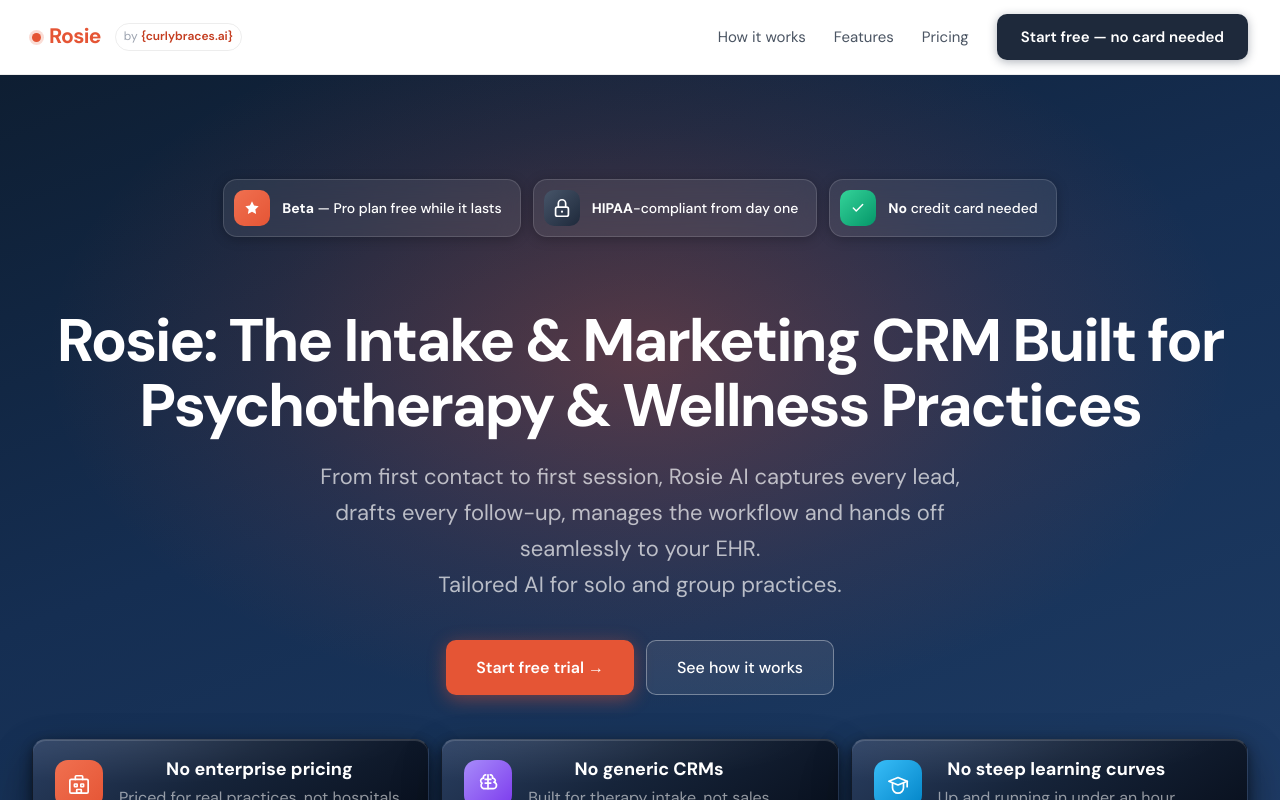
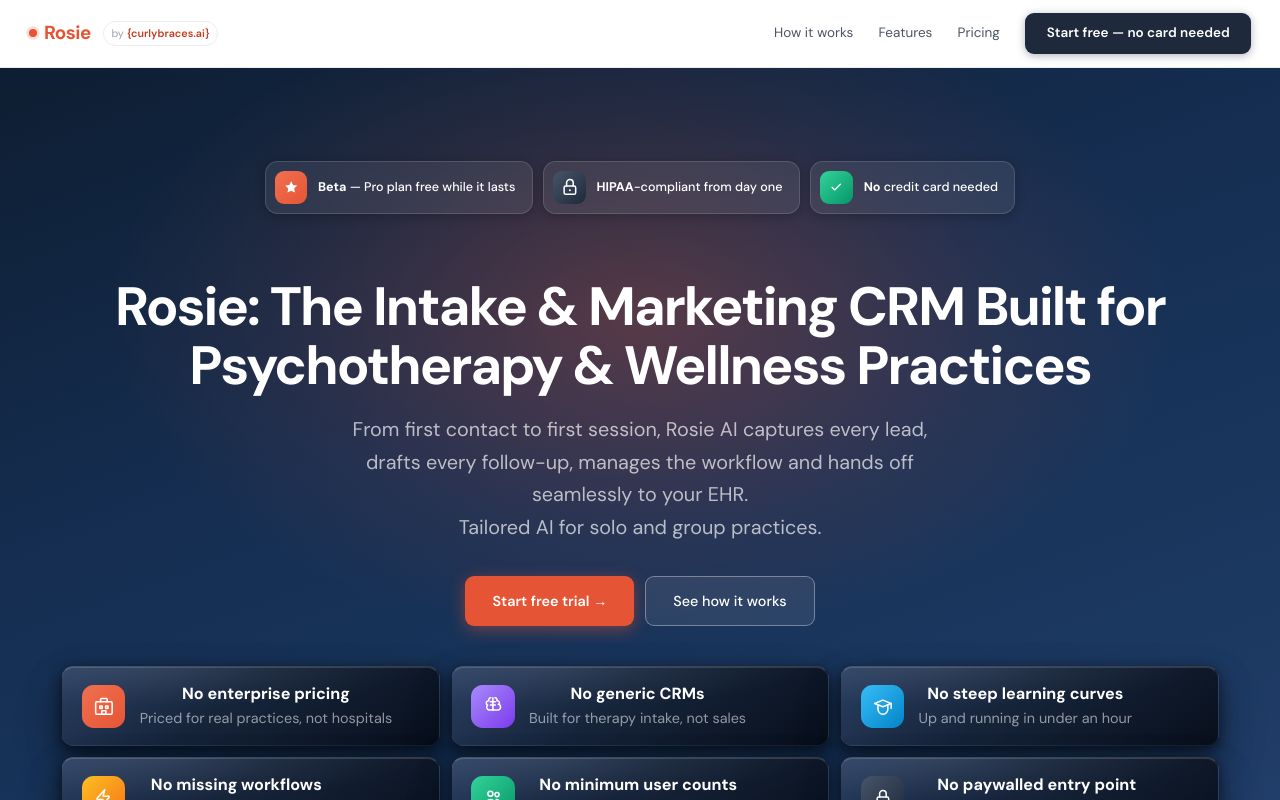
Before and after one commit to CurlyBracesAI/Website-G-rosie.curlybraces.ai, a Next.js app: page / in a window 1280 px wide. Shown: the top 800 px of the page. Built offline with nearby package versions, Linux system fonts and the light colour scheme.

Commit message:
0.9 Resize

```diff
--- a/app/globals.css
+++ b/app/globals.css
@@ -60,6 +60,9 @@
   --fs-h3: 19px;
   --fs-label: 13px;
 }
+
+/* Whole-page scale (~90% browser zoom); tweak this one value to adjust density */
+html { zoom: 0.9; }
 
 *, *::before, *::after { box-sizing: border-box; margin: 0; padding: 0; }
 body { color: var(--text-primary); background: var(--bg-primary); line-height: 1.6; font-family: inherit; }
```
